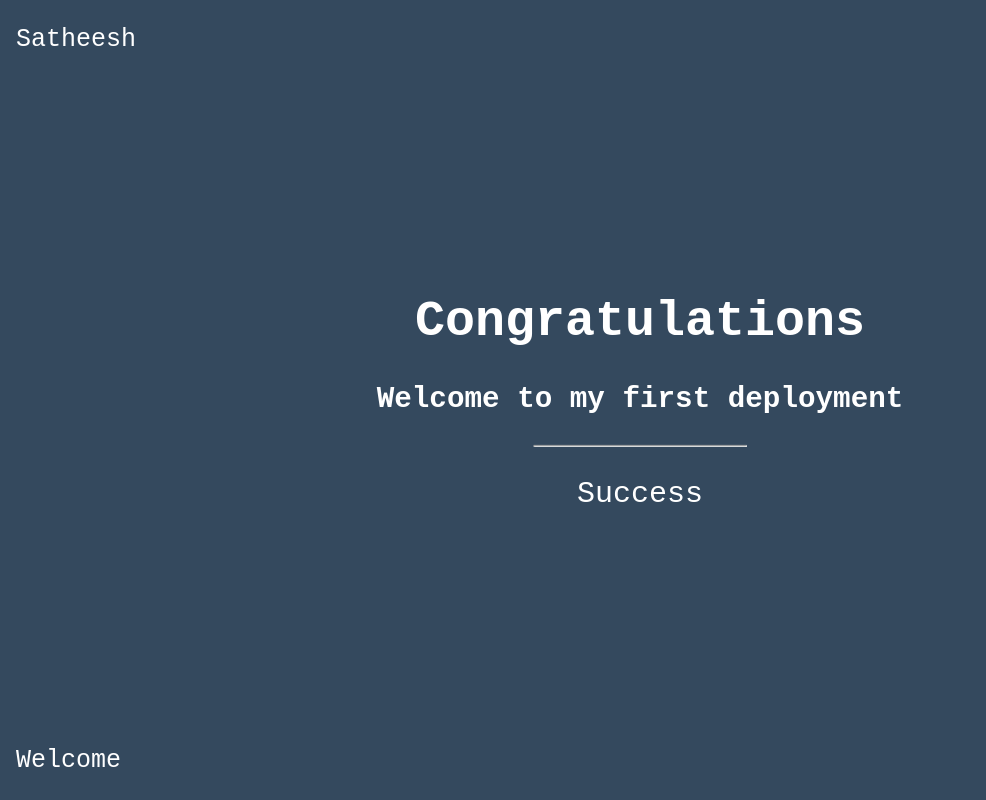
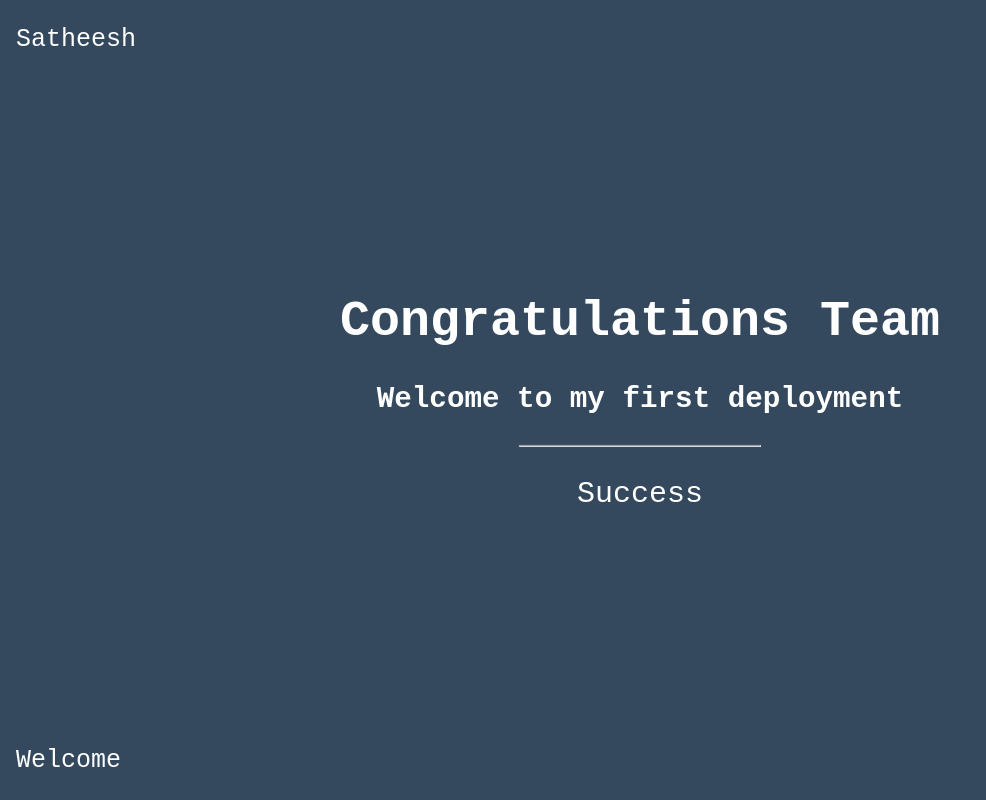
Before and after one commit to satheeshp-gif/cicdrepo, a plain HTML site: page index.html in a window 1280 px wide. Shown: the whole page, without its empty margins (0-986 px from the left). Drawn offline with Linux system fonts and the light colour scheme.

Commit message:
first deployment

```diff
--- a/index.html
+++ b/index.html
@@ -49,7 +49,7 @@ hr {
     <p>Satheesh</p>
   </div>
   <div class="middle">
-    <h1>Congratulations</h1>
+    <h1>Congratulations Team</h1>
     <h3>Welcome to my first deployment</h3>
     <hr>
     <p id="demo" style="font-size:30px"></p>
```
